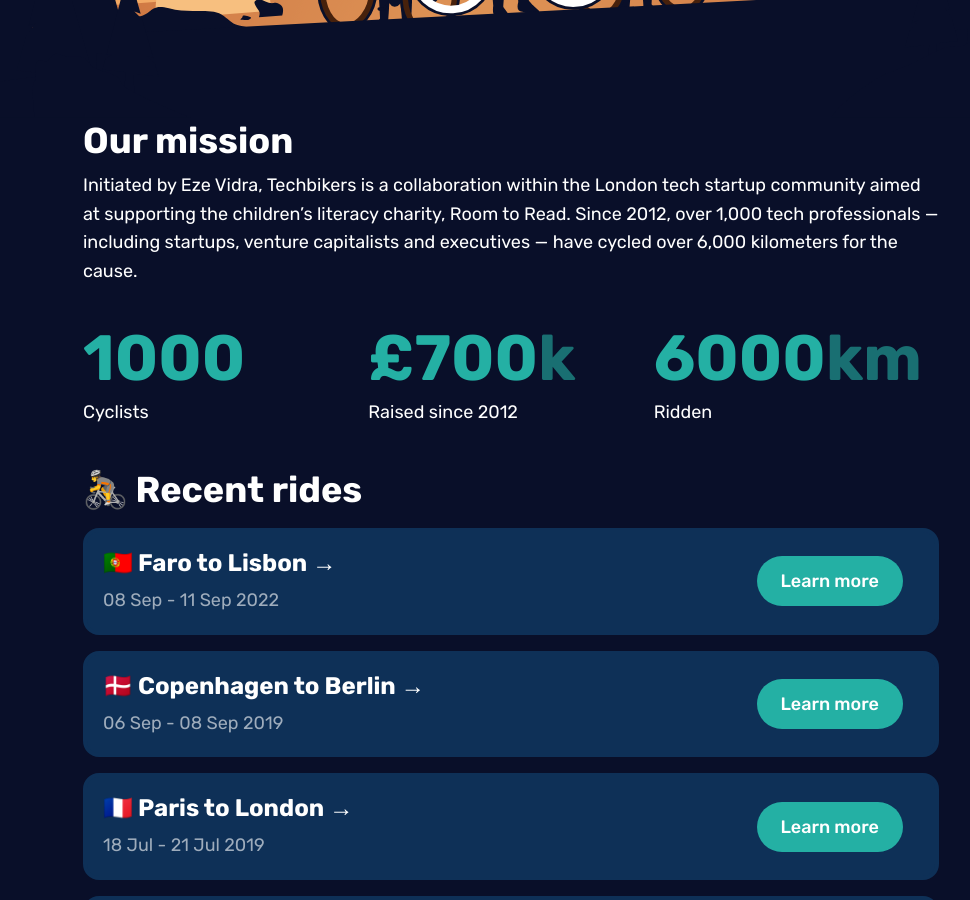
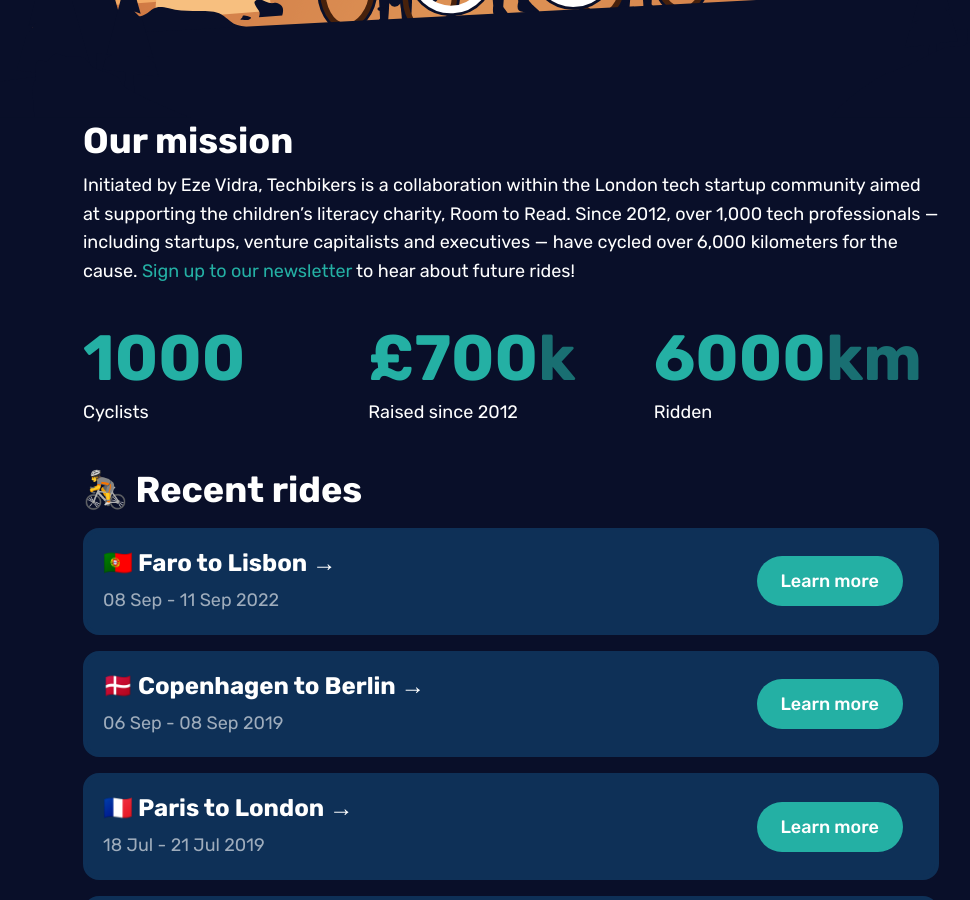
Before and after one commit to matthewcobb/techbikers, a Jekyll site: the page built from index.md, in a window 1280 px wide and 900 px high, scrolled down 574 px. Shown: the whole window, without its empty margins (129-1099 px from the left). Built offline with Jekyll 4.4.1, drawn with Linux system fonts in a browser that asks for light colours.

Commit message:
Update from Forestry.io Emmanuel Nataf updated index.md

```diff
--- a/index.md
+++ b/index.md
@@ -13,4 +13,4 @@
 ---
 ## Our mission
 
-Initiated by Eze Vidra, Techbikers is a collaboration within the London tech startup community aimed at supporting the children’s literacy charity, Room to Read. Since 2012, over 1,000 tech professionals — including startups, venture capitalists and executives — have cycled over 6,000 kilometers for the cause.
+Initiated by Eze Vidra, Techbikers is a collaboration within the London tech startup community aimed at supporting the children’s literacy charity, Room to Read. Since 2012, over 1,000 tech professionals — including startups, venture capitalists and executives — have cycled over 6,000 kilometers for the cause. [Sign up to our newsletter](http://eepurl.com/iaST0v){:target="_blank"}  to hear about future rides!
```
